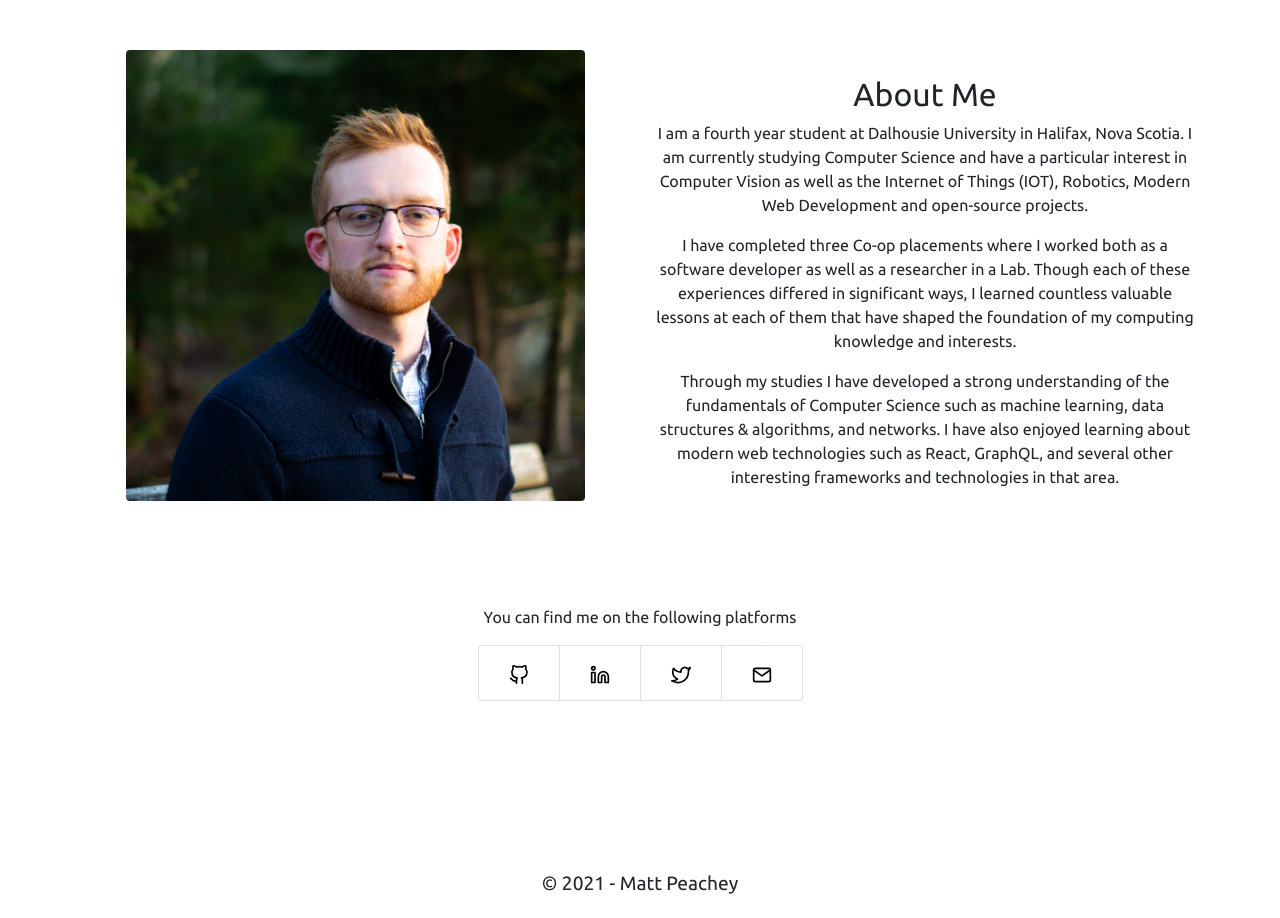
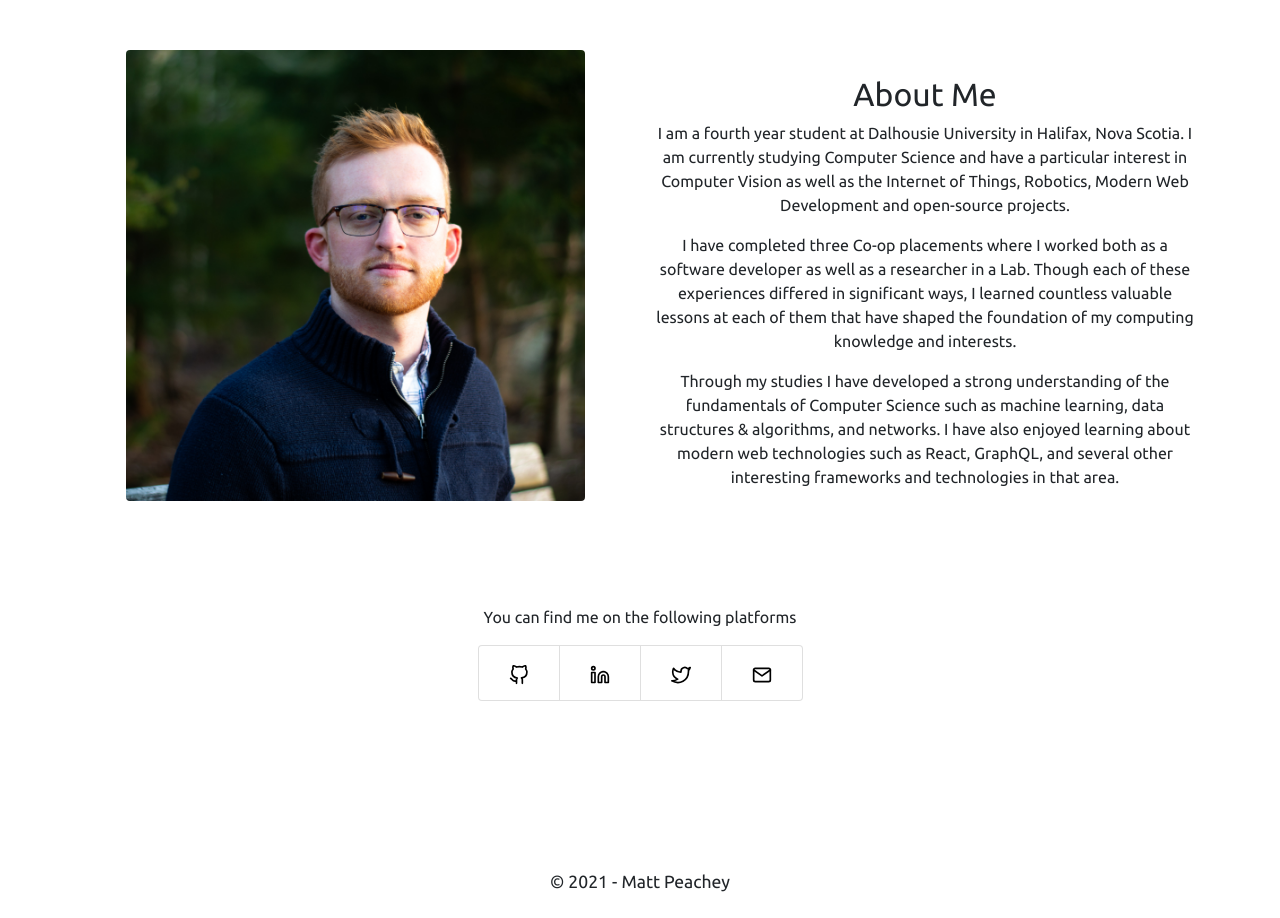
Before and after one commit to peacheym/PeacheyWeb, a React (Create React App) app: page / in a window 1280 px wide. Shown: the part 600-1518 px from the top of the page. Built offline with nearby package versions, Linux system fonts and the light colour scheme.

Commit message:
Small update to footer component.

```diff
--- a/src/App.css
+++ b/src/App.css
@@ -112,7 +112,7 @@ html {
 
 footer {
   /* background-color: #bbccf1; */
-  font-size: 1.2rem;
+  font-size: 1.1rem;
   padding: 20px;
   margin-top: 100px;
 }
--- a/src/home/About.js
+++ b/src/home/About.js
@@ -16,7 +16,7 @@ export default function About() {
             I am a fourth year student at Dalhousie University in Halifax, Nova
             Scotia. I am currently studying Computer Science and have a
             particular interest in Computer Vision as well as the Internet of
-            Things (IOT), Robotics, Modern Web Development and open-source
+            Things, Robotics, Modern Web Development and open-source
             projects.
           </p>
 
```
